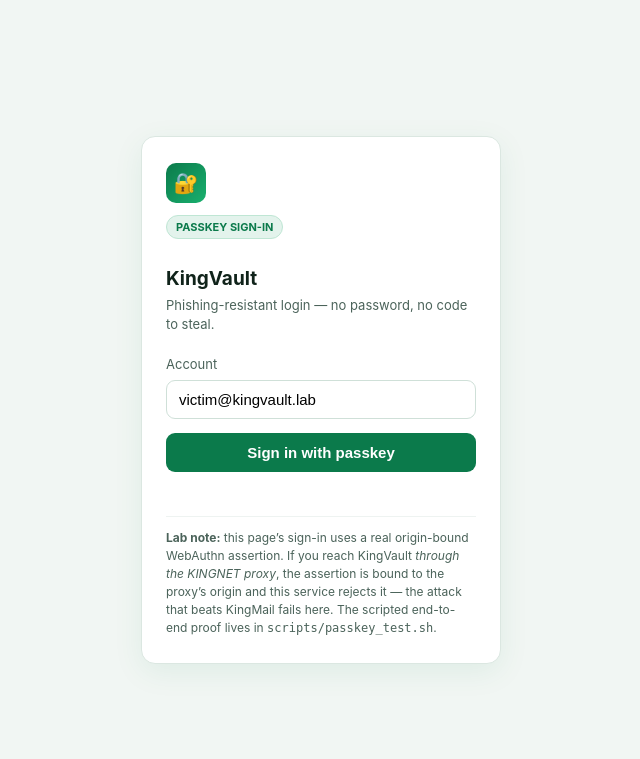
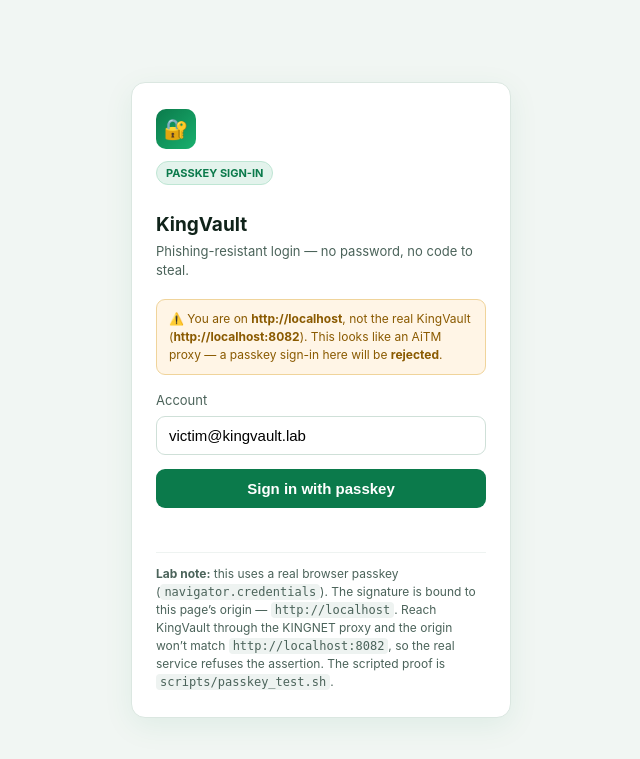
Before and after one commit to Kingnet256/kingnet, a FastAPI app: page /login in a window 1280 px wide. Shown: the top 759 px of the page, without its empty margins (319-959 px from the left). Run offline with FastAPI, Linux system fonts and the light colour scheme.

Commit message:
KINGNET Phase 3 (1/4): real browser WebAuthn for KingVault
Upgrade KingVault from the hand-rolled minimal ceremony to standard WebAuthn so a
genuine browser passkey works, while keeping the scripted proof.

- app.py: register/login begin+complete now use py_webauthn (generate_*_options,
  verify_*_response). Origin enforced by verify_authentication_response(expected_origin=).
  Adds `webauthn` to requirements.
- templates/login.html: real navigator.credentials.create/get, base64url<->ArrayBuffer
  helpers, auto enroll-then-login, and an origin-mismatch warning when you're on a proxy
  origin. JS passes `node --check`.
- webauthn_core.py kept as the readable explainer (note added); lesson 5 gains browser +
  scripted walkthroughs and the test dependency.
- scripts/_passkey_ceremony.py rewritten to drive standard WebAuthn via soft-webauthn
  against the same endpoints the browser uses; scripts/requirements-dev.txt adds it
  (test-only). proxy webauthn capture reads nested credential.response.clientDataJSON.

Verified: passkey_test.sh passes end-to-end with the real library (honest login OK;
proxied login rejected by py_webauthn's own origin check, HTTP 401, no cookie leaked;
console shows the capture is useless). local_test.sh still passes. The in-browser
click-through runs on the user's own machine (docker compose up); it can't be driven
from the sandbox because the sandbox's localhost isn't reachable from the user's Chrome.

Remaining Phase 3: KingBank scenario, OAuth consent phishing, cookie-theft variants,
publish lessons on kasspar.com.

```diff
--- a/proxy/app.py
+++ b/proxy/app.py
@@ -112,7 +112,9 @@ async def proxy(request: Request, path: str):
     if path.endswith("login/complete") and request.method == "POST":
         try:
             payload = json.loads(body.decode("utf-8", "ignore"))
-            cdj = payload.get("client_data_json", "")
+            # standard WebAuthn: credential.response.clientDataJSON; (older flat shape kept too)
+            cdj = (payload.get("client_data_json")
+                   or payload.get("credential", {}).get("response", {}).get("clientDataJSON", ""))
             bound = None
             if cdj:
                 bound = json.loads(base64.urlsafe_b64decode(cdj + "=" * (-len(cdj) % 4))).get("origin")
--- /dev/null
+++ b/scripts/requirements-dev.txt
@@ -0,0 +1,3 @@
+# Test-only: a software WebAuthn authenticator that plays the victim's browser in
+# scripts/passkey_test.sh. Not needed to run the lab itself.
+soft-webauthn
--- a/targets/kingvault/app.py
+++ b/targets/kingvault/app.py
@@ -1,42 +1,44 @@
 """
-KingVault — a LAB-ONLY "secure portal" that logs in with a PASSKEY (WebAuthn/FIDO2)
-instead of password + OTP. It is KINGNET's DEFENSE demo: the exact same AiTM proxy
-that fully owns KingMail cannot phish KingVault, because the passkey assertion is
-cryptographically bound to the origin the victim's browser is actually on.
+KingVault — a LAB-ONLY passkey-protected portal (KINGNET's DEFENSE demo).
 
-Flow (all real, just minimal — see webauthn_core.py):
-  enroll:  POST /register/begin  -> POST /register/complete   (passkey bound to this origin)
-  login:   POST /login/begin     -> POST /login/complete       (origin-bound assertion)
-           success -> sets `kingvault_session` cookie -> /vault
+Phase 3 upgrade: this now speaks REAL, standard WebAuthn (via the `webauthn` library),
+so it works with a genuine browser passkey (navigator.credentials) AND with the scripted
+software authenticator used by the tests — the same endpoints for both.
 
-The security-relevant checks live in webauthn_core.verify_assertion(): the signed
-origin and RP-ID must match THIS service. Relay the assertion from a phishing proxy
-(a different origin) and it is refused. Lab-only.
+The point is unchanged: the same KINGNET AiTM proxy that fully owns KingMail cannot phish
+KingVault, because a WebAuthn assertion is cryptographically bound to the ORIGIN the
+browser is on. Relay it from the proxy (a different origin) and verification fails. The
+origin check is enforced by `verify_authentication_response(expected_origin=...)` below.
+Lab-only.
 """
+import json
 import os
 
 from fastapi import FastAPI, Request
 from fastapi.responses import HTMLResponse, JSONResponse, RedirectResponse
 from fastapi.templating import Jinja2Templates
 from itsdangerous import BadSignature, URLSafeTimedSerializer
-
-import webauthn_core as wa
+from webauthn import (generate_authentication_options, generate_registration_options,
+                      options_to_json, verify_authentication_response,
+                      verify_registration_response)
+from webauthn.helpers.structs import PublicKeyCredentialDescriptor
 
 SECRET = os.environ.get("KINGVAULT_SECRET", "kingnet-lab-kingvault-secret")
 RP_ID = os.environ.get("KINGVAULT_RP_ID", "localhost")
+RP_NAME = "KingVault"
 EXPECTED_ORIGIN = os.environ.get("KINGVAULT_ORIGIN", "http://localhost:8082").rstrip("/")
 SESSION_COOKIE = "kingvault_session"
 
-app = FastAPI(title="KingVault (KINGNET lab target — passkey-protected)")
+app = FastAPI(title="KingVault (KINGNET lab target — real WebAuthn)")
 tpl = Jinja2Templates(directory=os.path.join(os.path.dirname(__file__), "templates"))
 signer = URLSafeTimedSerializer(SECRET)
 
-# In-memory lab state. Each user may enroll one passkey (public key only — the RP
-# never sees the private key, same as real WebAuthn).
+# In-memory lab state (public keys only — the RP never sees the private key).
 USERS: dict[str, dict] = {
-    "victim@kingvault.lab": {"name": "Vicky Target", "credential_id": None, "public_key": None},
+    "victim@kingvault.lab": {"name": "Vicky Target", "credential_id": None,
+                             "public_key": None, "sign_count": 0},
 }
-PENDING: dict[str, dict] = {}  # username -> {"challenge":..., "type":...}
+PENDING: dict[str, bytes] = {}  # username -> current challenge
 
 
 def current_user(request: Request):
@@ -89,24 +91,28 @@ async def register_begin(payload: dict):
     username = payload.get("username", "")
     if username not in USERS:
         return JSONResponse({"error": "unknown user"}, status_code=404)
-    challenge = wa.new_challenge()
-    PENDING[username] = {"challenge": challenge, "type": "create"}
-    return {"challenge": challenge, "rp_id": RP_ID, "origin": EXPECTED_ORIGIN, "username": username}
+    opts = generate_registration_options(
+        rp_id=RP_ID, rp_name=RP_NAME, user_name=username, user_display_name=USERS[username]["name"])
+    PENDING[username] = opts.challenge
+    # options_to_json gives the exact base64url JSON a browser's navigator.credentials wants.
+    return JSONResponse(content=json.loads(options_to_json(opts)))
 
 
 @app.post("/register/complete")
-async def register_complete(payload: dict):
-    username = payload.get("username", "")
-    pend = PENDING.get(username)
-    if not pend or pend.get("type") != "create":
+async def register_complete(request: Request):
+    body = await request.json()
+    username = body.get("username", "")
+    challenge = PENDING.get(username)
+    if username not in USERS or not challenge:
         return JSONResponse({"error": "no pending registration"}, status_code=400)
-    ok, reason = wa.verify_registration(
-        expected_origin=EXPECTED_ORIGIN, expected_challenge=pend["challenge"],
-        client_data_json=payload.get("client_data_json", ""))
-    if not ok:
-        return JSONResponse({"error": reason}, status_code=400)
-    USERS[username]["credential_id"] = payload.get("credential_id")
-    USERS[username]["public_key"] = payload.get("public_key_pem")
+    try:
+        v = verify_registration_response(
+            credential=body["credential"], expected_challenge=challenge,
+            expected_rp_id=RP_ID, expected_origin=EXPECTED_ORIGIN)
+    except Exception as e:
+        return JSONResponse({"error": f"registration failed: {e}"}, status_code=400)
+    USERS[username].update(credential_id=v.credential_id, public_key=v.credential_public_key,
+                           sign_count=v.sign_count)
     PENDING.pop(username, None)
     return {"ok": True}
 
@@ -119,35 +125,33 @@ async def login_begin(payload: dict):
     u = USERS.get(username)
     if not u or not u.get("credential_id"):
         return JSONResponse({"error": "no passkey enrolled"}, status_code=404)
-    challenge = wa.new_challenge()
-    PENDING[username] = {"challenge": challenge, "type": "get"}
-    return {"challenge": challenge, "rp_id": RP_ID, "origin": EXPECTED_ORIGIN,
-            "allow_credentials": [u["credential_id"]]}
+    opts = generate_authentication_options(
+        rp_id=RP_ID, allow_credentials=[PublicKeyCredentialDescriptor(id=u["credential_id"])])
+    PENDING[username] = opts.challenge
+    return JSONResponse(content=json.loads(options_to_json(opts)))
 
 
 @app.post("/login/complete")
-async def login_complete(payload: dict):
-    username = payload.get("username", "")
+async def login_complete(request: Request):
+    body = await request.json()
+    username = body.get("username", "")
     u = USERS.get(username)
-    pend = PENDING.get(username)
-    if not u or not u.get("public_key") or not pend or pend.get("type") != "get":
+    challenge = PENDING.get(username)
+    if not u or not u.get("public_key") or not challenge:
         return JSONResponse({"error": "no pending login"}, status_code=400)
-
-    assertion = {
-        "credential_id": payload.get("credential_id"),
-        "client_data_json": payload.get("client_data_json"),
-        "authenticator_data": payload.get("authenticator_data"),
-        "signature": payload.get("signature"),
-    }
-    ok, reason = wa.verify_assertion(
-        public_key_pem=u["public_key"], expected_rp_id=RP_ID,
-        expected_origin=EXPECTED_ORIGIN, expected_challenge=pend["challenge"],
-        assertion=assertion)
+    try:
+        v = verify_authentication_response(
+            credential=body["credential"], expected_challenge=challenge,
+            expected_rp_id=RP_ID, expected_origin=EXPECTED_ORIGIN,
+            credential_public_key=u["public_key"], credential_current_sign_count=u["sign_count"],
+            require_user_verification=False)
+    except Exception as e:
+        # The AiTM-defeat path: a relayed assertion lands here. The library's origin check
+        # refuses it because clientDataJSON.origin is the phishing proxy, not us.
+        PENDING.pop(username, None)
+        return JSONResponse({"error": f"{e}", "phishing_resistant": True}, status_code=401)
+    u["sign_count"] = v.new_sign_count
     PENDING.pop(username, None)
-    if not ok:
-        # This is the AiTM-defeat path: a relayed assertion lands here and is refused.
-        return JSONResponse({"error": reason, "phishing_resistant": True}, status_code=401)
-
     resp = JSONResponse({"ok": True, "redirect": "/vault"})
     resp.set_cookie(SESSION_COOKIE, signer.dumps(username), httponly=True, samesite="lax", max_age=3600)
     return resp
--- a/targets/kingvault/requirements.txt
+++ b/targets/kingvault/requirements.txt
@@ -2,4 +2,4 @@ fastapi
 uvicorn[standard]
 jinja2
 itsdangerous
-cryptography
+webauthn
--- a/targets/kingvault/templates/login.html
+++ b/targets/kingvault/templates/login.html
@@ -5,41 +5,83 @@
  :root{--brand:#0b7a4b;--ink:#10231a;--muted:#4b635a}
  *{box-sizing:border-box} body{margin:0;min-height:100vh;display:flex;align-items:center;justify-content:center;
    font:15px/1.5 -apple-system,Segoe UI,Roboto,Arial,sans-serif;color:var(--ink);background:#f1f6f3}
- .card{width:360px;max-width:92vw;background:#fff;border:1px solid #dbe7e1;border-radius:14px;padding:26px 24px;box-shadow:0 8px 30px rgba(11,122,75,.08)}
+ .card{width:380px;max-width:92vw;background:#fff;border:1px solid #dbe7e1;border-radius:14px;padding:26px 24px;box-shadow:0 8px 30px rgba(11,122,75,.08)}
  .logo{width:40px;height:40px;border-radius:10px;background:linear-gradient(135deg,#0b7a4b,#19b06e);display:flex;align-items:center;justify-content:center;color:#fff;font-weight:800;font-size:20px}
  h1{font-size:19px;margin:14px 0 2px} .sub{color:var(--muted);font-size:13px;margin-bottom:18px}
  label{font-size:13px;color:var(--muted)} input{width:100%;padding:10px 12px;border:1px solid #cfe0d8;border-radius:9px;font-size:15px;margin:5px 0 14px}
  button{width:100%;padding:11px;border:0;border-radius:9px;background:var(--brand);color:#fff;font-weight:600;font-size:15px;cursor:pointer}
+ button:disabled{opacity:.6;cursor:default}
  .pill{display:inline-block;font-size:11px;font-weight:700;color:#0b7a4b;background:#e3f3ec;border:1px solid #bfe6d4;border-radius:999px;padding:3px 9px;margin-bottom:12px}
  .note{font-size:12px;color:var(--muted);margin-top:14px;border-top:1px solid #eef3f1;padding-top:12px}
- #msg{font-size:13px;margin-top:12px;min-height:18px}
- .ok{color:#0b7a4b} .err{color:#c0392b}
+ #msg{font-size:13px;margin-top:12px;min-height:18px} .ok{color:#0b7a4b} .err{color:#c0392b}
+ .warn{background:#fff5e6;border:1px solid #f0d49b;color:#8a5a00;border-radius:9px;padding:10px 12px;font-size:12px;margin-bottom:14px;display:none}
+ code{background:#eef3f1;border-radius:4px;padding:1px 4px}
 </style></head><body>
  <div class="card">
   <div class="logo">🔐</div>
   <span class="pill" style="margin-top:12px">PASSKEY SIGN-IN</span>
   <h1>KingVault</h1>
   <div class="sub">Phishing-resistant login — no password, no code to steal.</div>
+  <div id="warn" class="warn"></div>
   <label for="u">Account</label>
   <input id="u" value="victim@kingvault.lab" autocomplete="username">
   <button id="go">Sign in with passkey</button>
   <div id="msg"></div>
   <div class="note">
-   <b>Lab note:</b> this page’s sign-in uses a real origin-bound WebAuthn assertion.
-   If you reach KingVault <i>through the KINGNET proxy</i>, the assertion is bound to the
-   proxy’s origin and this service rejects it — the attack that beats KingMail fails here.
-   The scripted end-to-end proof lives in <code>scripts/passkey_test.sh</code>.
+   <b>Lab note:</b> this uses a real browser passkey (<code>navigator.credentials</code>).
+   The signature is bound to this page’s origin — <code id="orig"></code>. Reach KingVault
+   through the KINGNET proxy and the origin won’t match <code>{{ origin }}</code>, so the
+   real service refuses the assertion. The scripted proof is <code>scripts/passkey_test.sh</code>.
   </div>
  </div>
 <script>
-// Minimal lab client. A production site would call navigator.credentials.get();
-// here the ceremony is driven by the test harness, but this shows the shape and
-// reports the result so you can see the origin this page lives on.
+const EXPECTED = "{{ origin }}";
 const msg = document.getElementById('msg');
-document.getElementById('go').onclick = async () => {
-  msg.textContent = 'This browser demo is wired in Phase 3; run scripts/passkey_test.sh for the full proof.';
-  msg.className = '';
-  console.log('[KingVault] page origin =', window.location.origin);
-};
+const go  = document.getElementById('go');
+document.getElementById('orig').textContent = window.location.origin;
+if (window.location.origin !== EXPECTED) {
+  const w = document.getElementById('warn');
+  w.style.display = 'block';
+  w.innerHTML = "⚠️ You are on <b>" + window.location.origin + "</b>, not the real KingVault " +
+    "(<b>" + EXPECTED + "</b>). This looks like an AiTM proxy — a passkey sign-in here will be <b>rejected</b>.";
+}
+
+function b64toBuf(s){ s=s.replace(/-/g,'+').replace(/_/g,'/'); const pad=s.length%4?'='.repeat(4-s.length%4):'';
+  const bin=atob(s+pad); const u=new Uint8Array(bin.length); for(let i=0;i<bin.length;i++)u[i]=bin.charCodeAt(i); return u.buffer; }
+function bufToB64(buf){ const b=new Uint8Array(buf); let s=''; for(const x of b)s+=String.fromCharCode(x);
+  return btoa(s).replace(/\+/g,'-').replace(/\//g,'_').replace(/=+$/,''); }
+const serAtt=c=>({id:c.id,rawId:bufToB64(c.rawId),type:c.type,clientExtensionResults:c.getClientExtensionResults?.()||{},
+  response:{clientDataJSON:bufToB64(c.response.clientDataJSON),attestationObject:bufToB64(c.response.attestationObject)}});
+const serAsr=c=>({id:c.id,rawId:bufToB64(c.rawId),type:c.type,clientExtensionResults:c.getClientExtensionResults?.()||{},
+  response:{clientDataJSON:bufToB64(c.response.clientDataJSON),authenticatorData:bufToB64(c.response.authenticatorData),
+            signature:bufToB64(c.response.signature),userHandle:c.response.userHandle?bufToB64(c.response.userHandle):null}});
+const postJSON=(u,b)=>fetch(u,{method:'POST',headers:{'Content-Type':'application/json'},body:JSON.stringify(b)});
+
+async function enroll(username){
+  const o = await (await postJSON('/register/begin',{username})).json();
+  o.challenge = b64toBuf(o.challenge); o.user.id = b64toBuf(o.user.id);
+  if (o.excludeCredentials) o.excludeCredentials = o.excludeCredentials.map(c=>({...c,id:b64toBuf(c.id)}));
+  const att = await navigator.credentials.create({publicKey:o});
+  const r = await postJSON('/register/complete',{username,credential:serAtt(att)});
+  if(!r.ok) throw new Error((await r.json()).error||'registration failed');
+}
+async function signIn(){
+  const username = document.getElementById('u').value.trim();
+  go.disabled = true; msg.className=''; msg.textContent='Waiting for your passkey…';
+  try{
+    let begin = await postJSON('/login/begin',{username});
+    if(begin.status===404){ msg.textContent='No passkey yet — enrolling one on this device…'; await enroll(username); begin = await postJSON('/login/begin',{username}); }
+    const o = await begin.json();
+    o.challenge = b64toBuf(o.challenge);
+    o.allowCredentials = (o.allowCredentials||[]).map(c=>({...c,id:b64toBuf(c.id)}));
+    const asr = await navigator.credentials.get({publicKey:o});
+    const res = await postJSON('/login/complete',{username,credential:serAsr(asr)});
+    if(res.ok){ msg.className='ok'; msg.textContent='✅ Verified — opening your vault…'; window.location='/vault'; }
+    else{ const e=await res.json(); msg.className='err';
+      msg.textContent = (e.phishing_resistant? '🛑 Rejected (phishing-resistant): ' : '❌ ') + (e.error||'login failed'); }
+  }catch(err){ msg.className='err'; msg.textContent='❌ '+(err.message||err); }
+  finally{ go.disabled=false; }
+}
+go.onclick = signIn;
 </script>
 </body></html>
--- a/targets/kingvault/webauthn_core.py
+++ b/targets/kingvault/webauthn_core.py
@@ -1,5 +1,10 @@
 """
 Minimal, FAITHFUL WebAuthn core for the KINGNET lab.
+
+NOTE (Phase 3): KingVault's running service (`app.py`) now uses the full standard
+`webauthn` library so a real browser passkey works. THIS module is kept as the readable
+teaching explainer — the same origin-binding mechanism in plain Python, with no CBOR/COSE
+machinery in the way. Lesson 5 points here to show *why* the library's origin check works.
 
 This implements the security-relevant heart of WebAuthn / FIDO2 passkeys: an
 origin-bound, challenge-response signature. It is deliberately small and readable
```
Also changed, not shown: DESIGN.md (+1 -1 lines), OPS_LOG.md (+8 -0 lines), lessons/05-passkeys-defeat-aitm.md (+12 -3 lines), scripts/_passkey_ceremony.py (+47 -25 lines), README.md.
